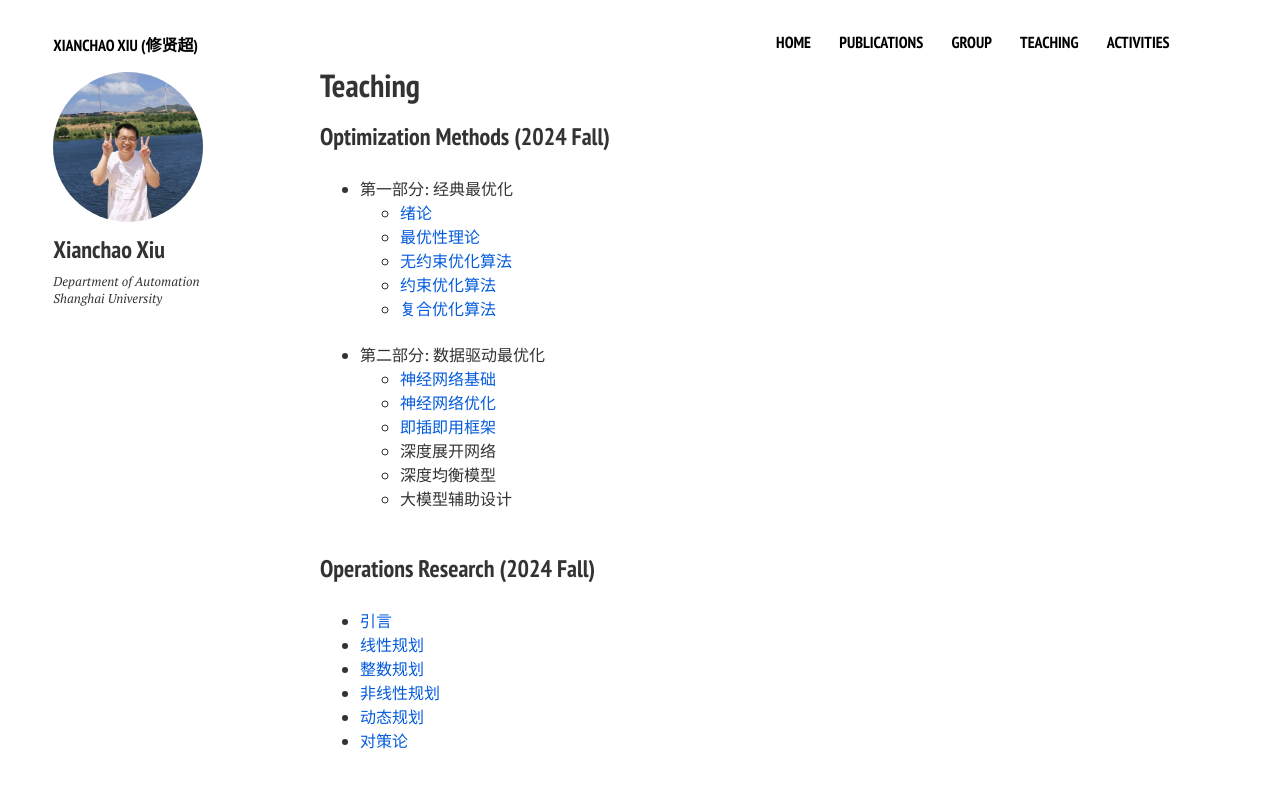
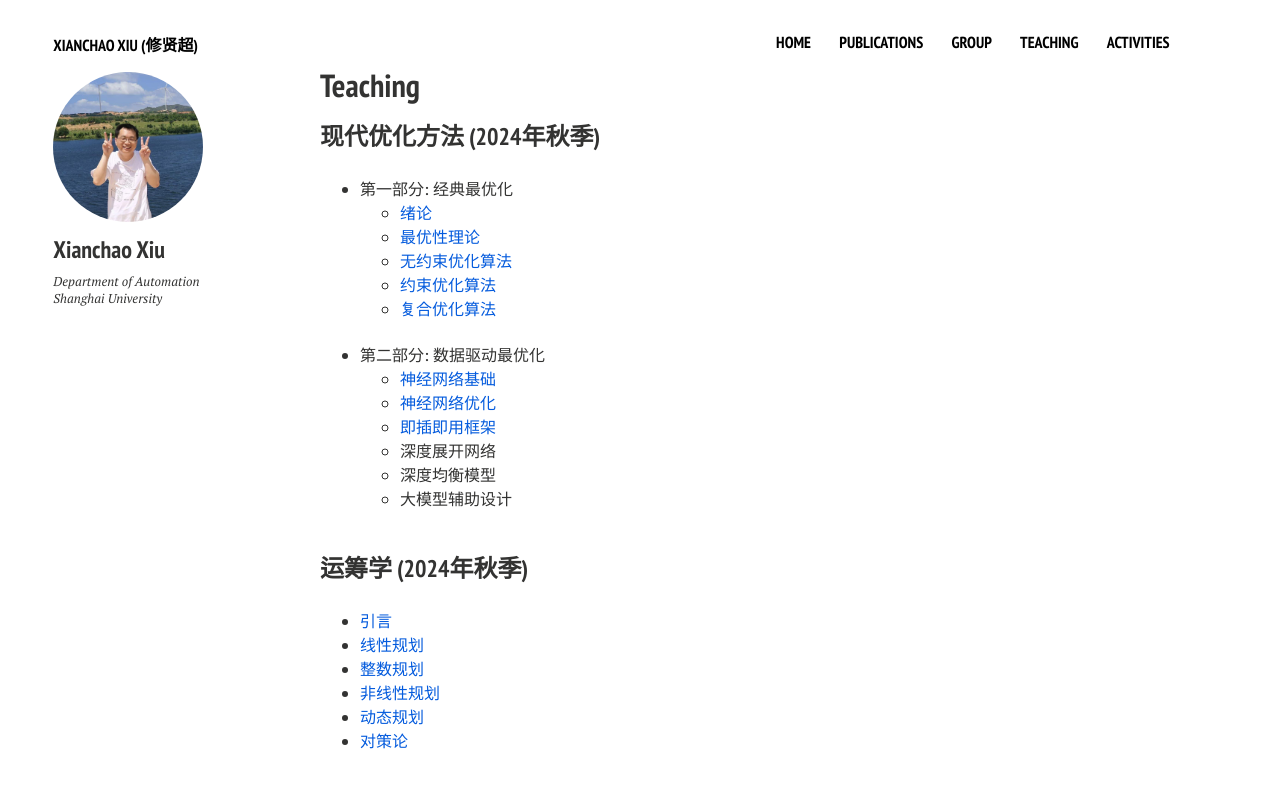
Before and after one commit to xianchaoxiu/xianchaoxiu.github.io, a Jekyll site: the page built from teaching/index.md, in a window 1280 px wide. Shown: the top 788 px of the page. Built offline with Jekyll 4.4.1, drawn with Linux system fonts in a browser that asks for light colours; nearby versions of some CDN libraries.

Commit message:
Update index.md

```diff
--- a/teaching/index.md
+++ b/teaching/index.md
@@ -9,7 +9,7 @@ share: false
 
 
 
-### Optimization Methods (2024 Fall)
+### 现代优化方法 (2024年秋季)
 
 - 第一部分: 经典最优化  <br>
   - <a href="../teaching/现代优化方法/绪论.pdf" class="textlink" target="_blank">绪论 </a> <br>
@@ -30,7 +30,7 @@ share: false
 
 
 
-### Operations Research (2024 Fall)
+### 运筹学 (2024年秋季)
 
 - <a href="../teaching/运筹学/引言.pdf" class="textlink" target="_blank">引言 </a> <br>
 - <a href="../teaching/运筹学/线性规划.pdf" class="textlink" target="_blank">线性规划  </a> <br>
```
